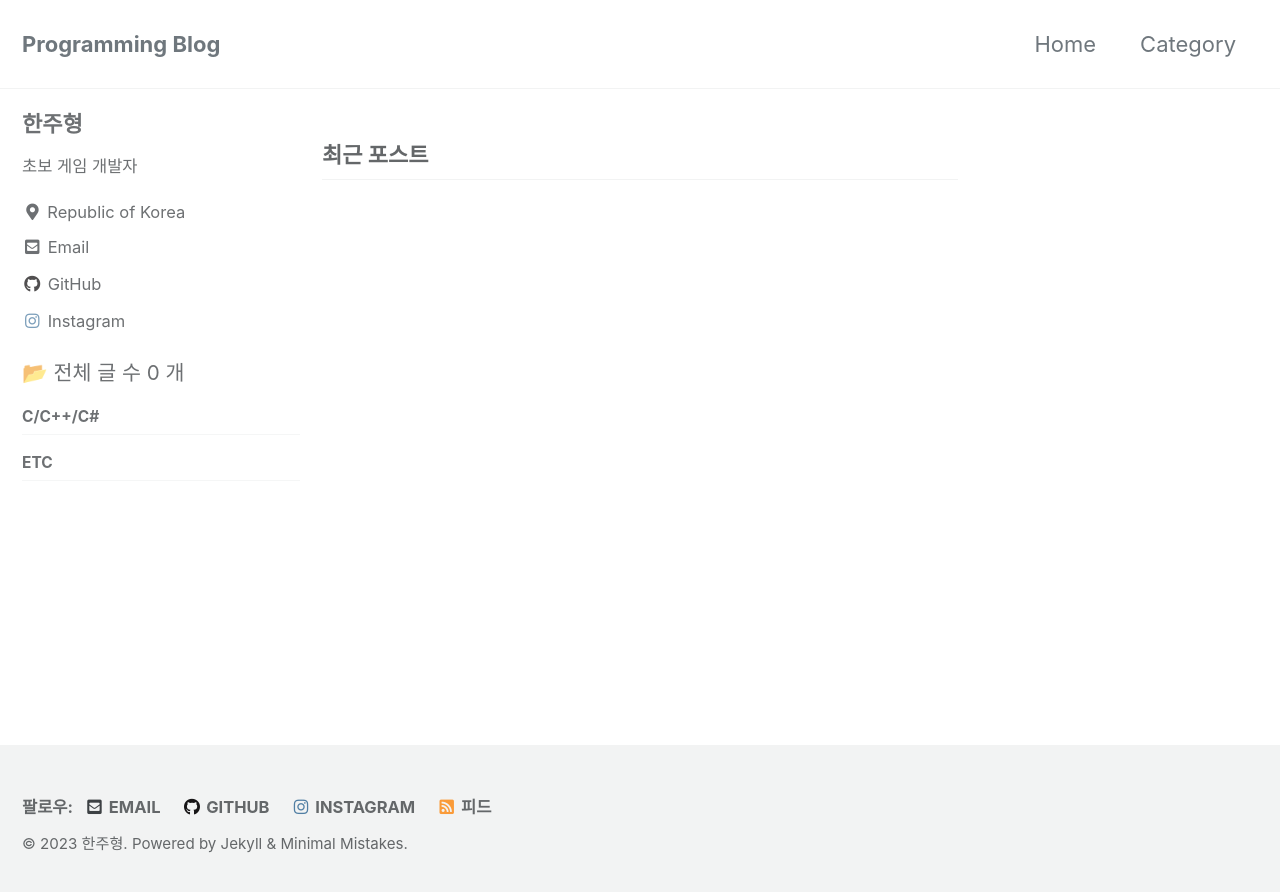
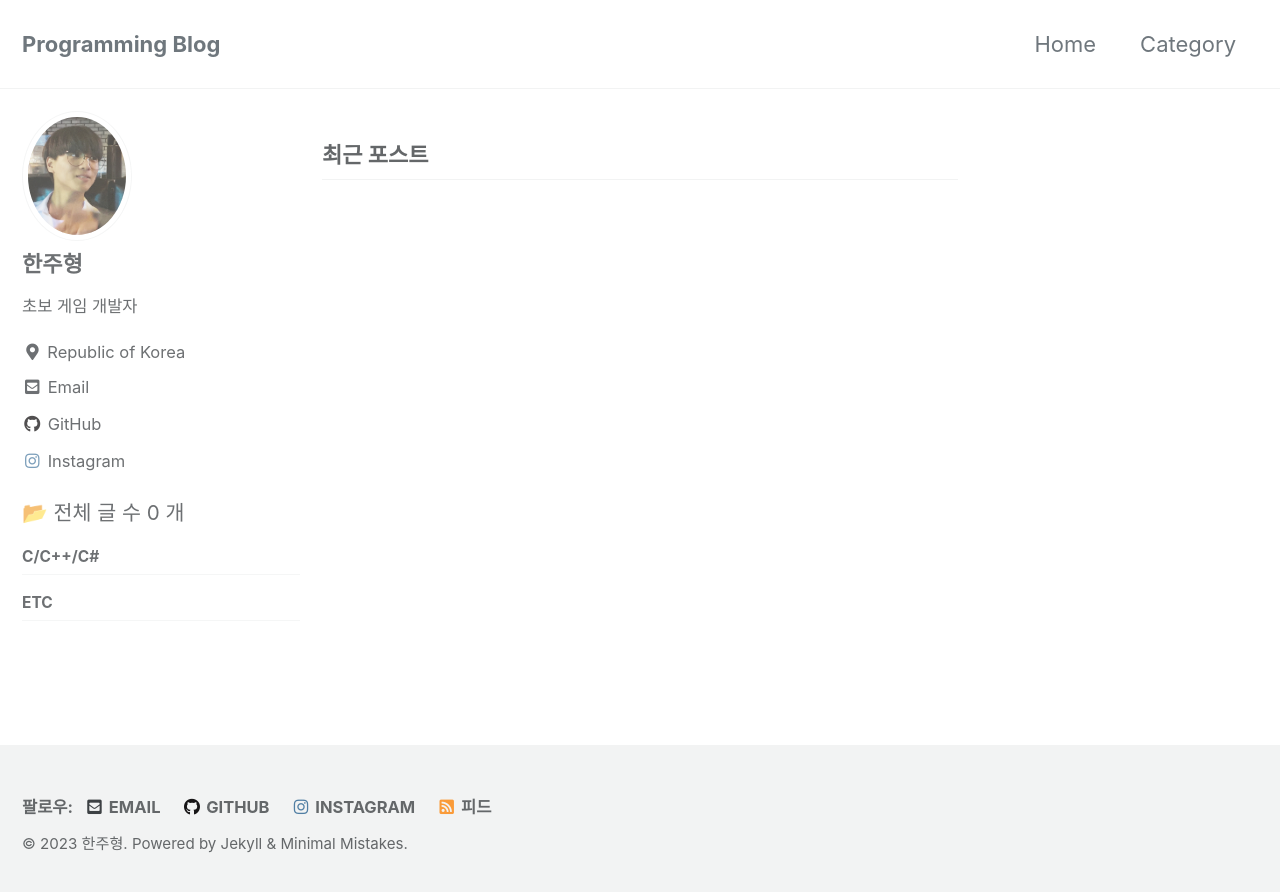
Before and after one commit to JuhyungHan/JuhyungHan.github.io, a Jekyll site: the page built from index.html, in a window 1280 px wide. Shown: the top 892 px of the page. Built offline with Jekyll 4.4.1, drawn with Linux system fonts in a browser that asks for light colours; cached includes are drawn as plain includes; the list of posts is cut into pages by our own code.

Commit message:
Add Blog_profile

```diff
--- a/_config.yml
+++ b/_config.yml
@@ -109,6 +109,7 @@ author:
   bio              : "초보 게임 개발자"
   location         : "Republic of Korea"
   email            :
+  avatar           : "/assets/images/Blog_profile.jpg"
   links:
     - label: "Email"
       icon: "fas fa-fw fa-envelope-square"
```
Also changed, not shown: assets/images/Blog_profile.jpg (added).
